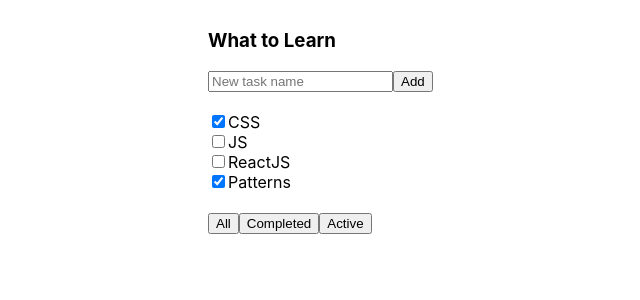
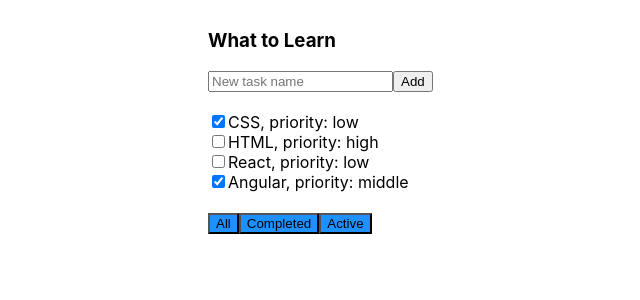
Before and after one commit to andorey/todolist, a React (Create React App) app: page / in a window 1280 px wide. Shown: the top 300 px of the page, without its empty margins (192-832 px from the left). Built offline with nearby package versions, Linux system fonts and the light colour scheme.

Commit message:
segmentation tools

```diff
--- a/src/App.css
+++ b/src/App.css
@@ -14,3 +14,7 @@
 .todoList-task {
 
 }
+
+.filter-active {
+  background-color: dodgerblue;
+}
--- a/src/App.js
+++ b/src/App.js
@@ -5,13 +5,14 @@
 import TodoListFooter from "./TodoListFooter";
 
 class App extends React.Component {
+
 	tasks = [
-        {title: 'CSS', isDone: true},
-        {title: 'JS', isDone: false},
-        {title: 'ReactJS', isDone: false},
-        {title: 'Patterns', isDone: true},
+		{title: 'CSS', isDone: true, priority: 'low'},
+		{title: 'HTML', isDone: false, priority: 'high'},
+		{title: 'React', isDone: false, priority: 'low'},
+		{title: 'Angular', isDone: true, priority: 'middle'},
+	];
 
-    ];
 	render = () => {
 		return (
 			<div className="App">
--- a/src/TodoListFooter.jsx
+++ b/src/TodoListFooter.jsx
@@ -2,11 +2,16 @@
 
 class TodoListFooter extends React.Component {
     render = () => {
+
+        let classForAll = 'filter-active';
+        let classForCompleted = 'filter-active';
+        let classForActive = 'filter-active';
+
         return (
                 <div className="todoList-footer">
-                    <button>All</button>
-                    <button>Completed</button>
-                    <button>Active</button>
+                    <button className={classForAll}>All</button>
+                    <button className={classForCompleted}>Completed</button>
+                    <button className={classForActive}>Active</button>
                 </div>
         );
     }
--- a/src/TodoListTask.jsx
+++ b/src/TodoListTask.jsx
@@ -2,11 +2,10 @@
 
 class TodoListTask extends React.Component {
 	render = () => {
-
 		return (
 			<div className="todoList-task">
 				<input type="checkbox" checked={this.props.isDone} />
-				<span>{this.props.title}</span>
+				<span>{this.props.title}, priority: {this.props.priority}</span>
 			</div>
 		);
 	}
--- a/src/TodoListTasks.jsx
+++ b/src/TodoListTasks.jsx
@@ -3,12 +3,15 @@
 
 class TodoListTasks extends React.Component {
 	render = () => {
+
+		let tasksElements = this.props.tasks.map( (t) => {
+			return <TodoListTask title={t.title} isDone={t.isDone} priority={t.priority}/>
+			}
+		);
+
 		return (
 			<div className="todoList-tasks">
-                    <TodoListTask title={this.props.tasks[0].title} isDone={this.props.tasks[0].isDone}/>
-                    <TodoListTask title={this.props.tasks[1].title} isDone={this.props.tasks[1].isDone}/>
-                    <TodoListTask title={this.props.tasks[2].title} isDone={this.props.tasks[2].isDone}/>
-                    <TodoListTask title={this.props.tasks[3].title} isDone={this.props.tasks[3].isDone}/>
+				{tasksElements}
 			</div>
 		);
 	}
```
Lines whose indentation alone changed are shown as unchanged.
